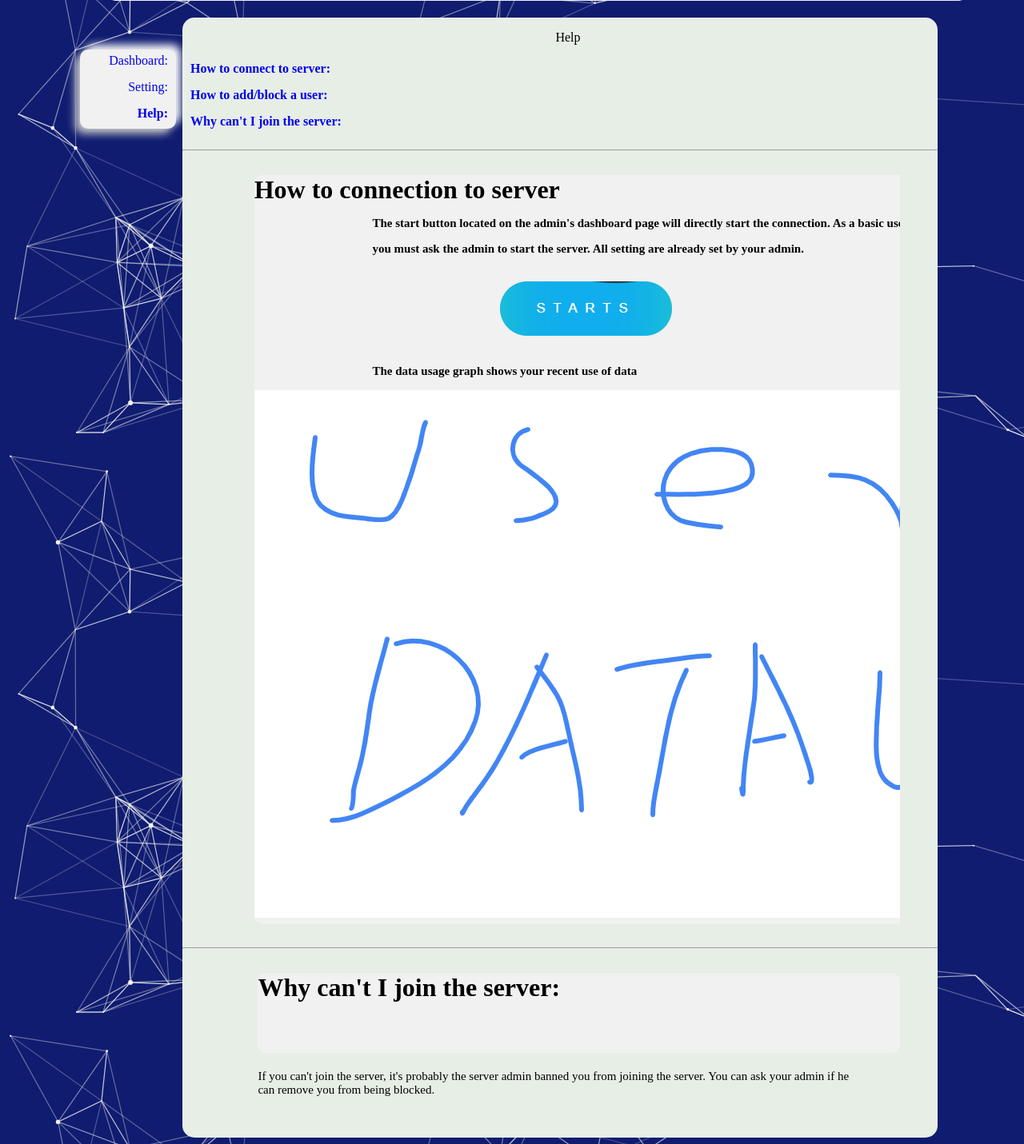
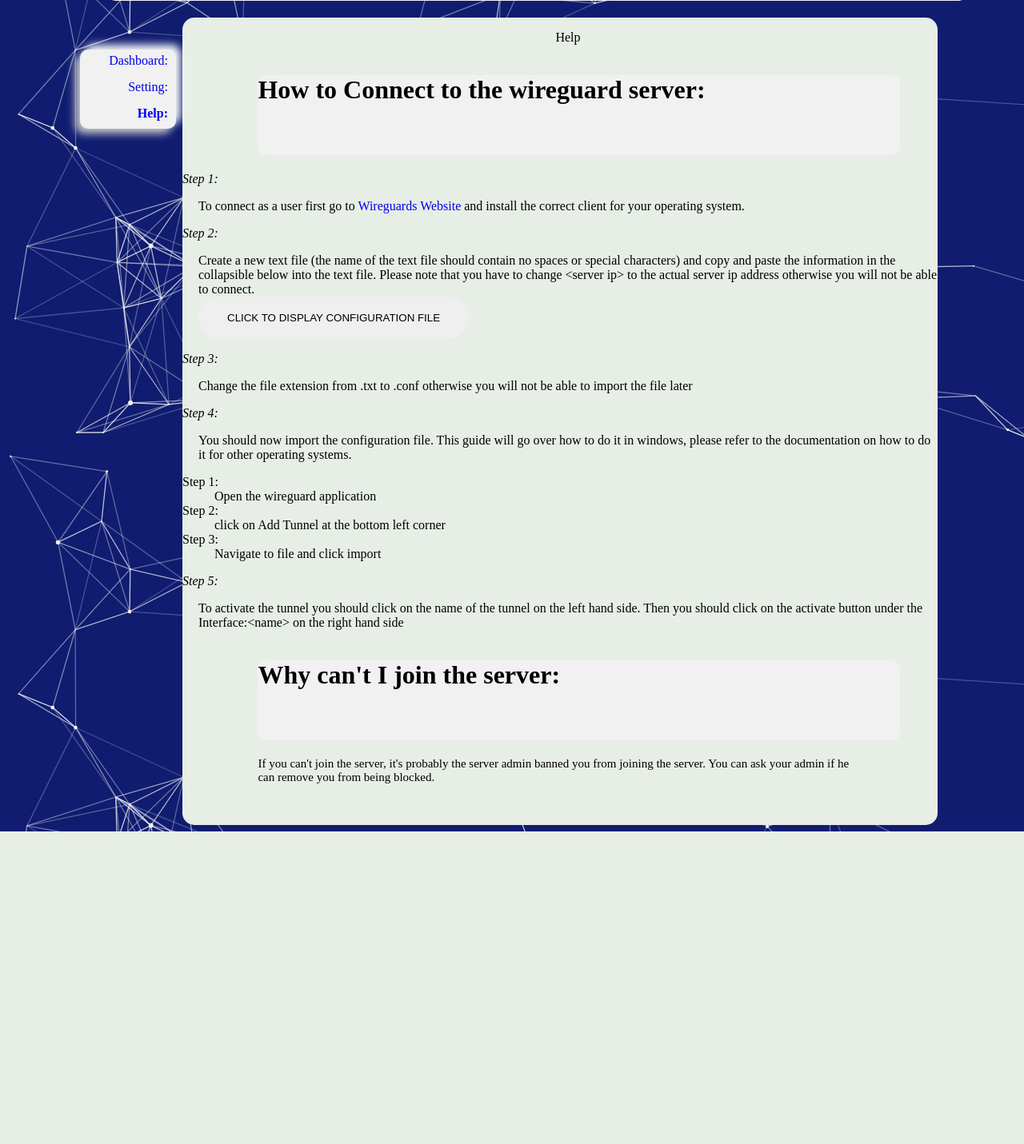
Before and after one commit to xlab-classes/cse442-spring2022-team-pyc442, a Python web app: template src/app/templates/users_page/user_guide.html in a window 1280 px wide. Shown: the part 156-1587 px from the top of the page at 80% size. After the commit the page ends 1196 px from the top, so only its background shows below. Run offline with Jinja, Linux system fonts and the light colour scheme; the template is opened without the code that fills it: most values are stand-ins (such as "Sample title", 1, 10 or a date in 2020); some libraries are stand-ins or nearby versions.

Commit message:
added serving of configuration file to users #77

```diff
--- a/src/app/templates/users_page/user_guide.html
+++ b/src/app/templates/users_page/user_guide.html
@@ -15,36 +15,58 @@
         <p style="text-align: center;">
             Help
         </p>
-        <ul style="text-align: left;">
-            <li>
-                <a href="#connection"><b>How to connect to server: </b></a>
-            </li>
-            <li>
-                <a href="#manageuser"><b>How to add/block a user: </b></a>
-            </li>
-            <li>
-                <a href="#blocked"><b>Why can't I join the server: </b></a>
-            </li>
-        </ul><hr>
-        <div>
-            <div style="margin-right: 5%;">
-                <h1 id="connection">How to connection to server</h>
-                <p class="text_body">The start button located on the admin's dashboard page will directly
-                    start the connection. As a basic user,
+            <div>
+                <h1 id="connectuser" >How to Connect to the wireguard server:</h1>
+                <i>Step 1:</i>
+                <p class="test_body" >
+                    To connect as a user first go to <a href="https://www.wireguard.com/install/">Wireguards Website</a> and install the correct client for your operating system.
                 </p>
-                <p class="text_body">
-                    you must ask the admin to start the server.
-                    All setting are already set by your admin.
+                <i>Step 2:</i>
+                <p class="test_body" >
+                    Create a new text file (the name of the text file should contain no spaces or special characters) and copy and paste the information in the collapsible below into the text file. Please note that you have to change &ltserver ip&gt to the actual server ip address otherwise you will not be able to connect.<br>
+                    <button type="button" id="collapsible">click to display configuration file</button>
+                    <div id="config" style="display: none; overflow: hidden; border:1px solid black">
+                        <p>
+                            [Interface]<br>
+                            PrivateKey = {{ private_key }}<br>
+                            Address = {{ ipaddrs }}<br><br>
+                            [Peer]<br>
+                            PublicKey = {{ server_public }}<br>
+                            AllowedIPs = 0.0.0.0/0<br>
+                            Endpoint = &ltserver ip&gt:51820<br>
+                            PersistentKeepalive = 25<br>
+                        </p>
+                    </div>
+                    <script>
+                     document.getElementById("collapsible").addEventListener("click", function() {
+                         if (document.getElementById("config").style.display === "block") {
+                             document.getElementById("config").style.display = "none";
+                         }
+                         else {
+                             document.getElementById("config").style.display = "block";
+                         }
+                     })
+                    </script>
                 </p>
-                <div class="" style="margin-left: 20%;">
-                    <img src="../../static/example_start_button.png">
-                </div>
-                <p class="text_body">The data usage graph shows your recent use of data
+                <i>Step 3:</i>
+                <p>Change the file extension from .txt to .conf otherwise you will not be able to import the file later</p>
+                <i>Step 4:</i>
+                <p>
+                    You should now import the configuration file. This guide will go over how to do it in windows, please refer to the documentation on how to do it for other operating systems.<br>
+                        <dl>
+                            <dt>Step 1:</dt>
+                            <dd>Open the wireguard application</dd>
+                            <dt>Step 2:</dt>
+                            <dd>click on Add Tunnel at the bottom left corner</dd>
+                            <dt>Step 3:</dt>
+                            <dd>Navigate to file and click import</dd>
+                        </dl>
                 </p>
-                <div class="example" style="width: 75%;">
-                    <img src="../../static/data_usage.png">
-                </div>
-            </div><hr>
+                <i>Step 5:</i>
+                <p>
+                    To activate the tunnel you should click on the name of the tunnel on the left hand side. Then you should click on the activate button under the Interface:&ltname&gt on the right hand side
+                </p>
+            </div>
             <div>
                 <h1 id="blocked">Why can't I join the server: </h1>
                 <p class="text_body">If you can't join the server, it's probably the server admin banned you
@@ -54,7 +76,6 @@
             <br><br>
         </div>
     </div>
-
 </body>
 </html>
 {% endblock %}
```
Also changed, not shown: src/app/app.py (+26 -9 lines), src/app/templates/admin_help.html (+53 -3 lines).
